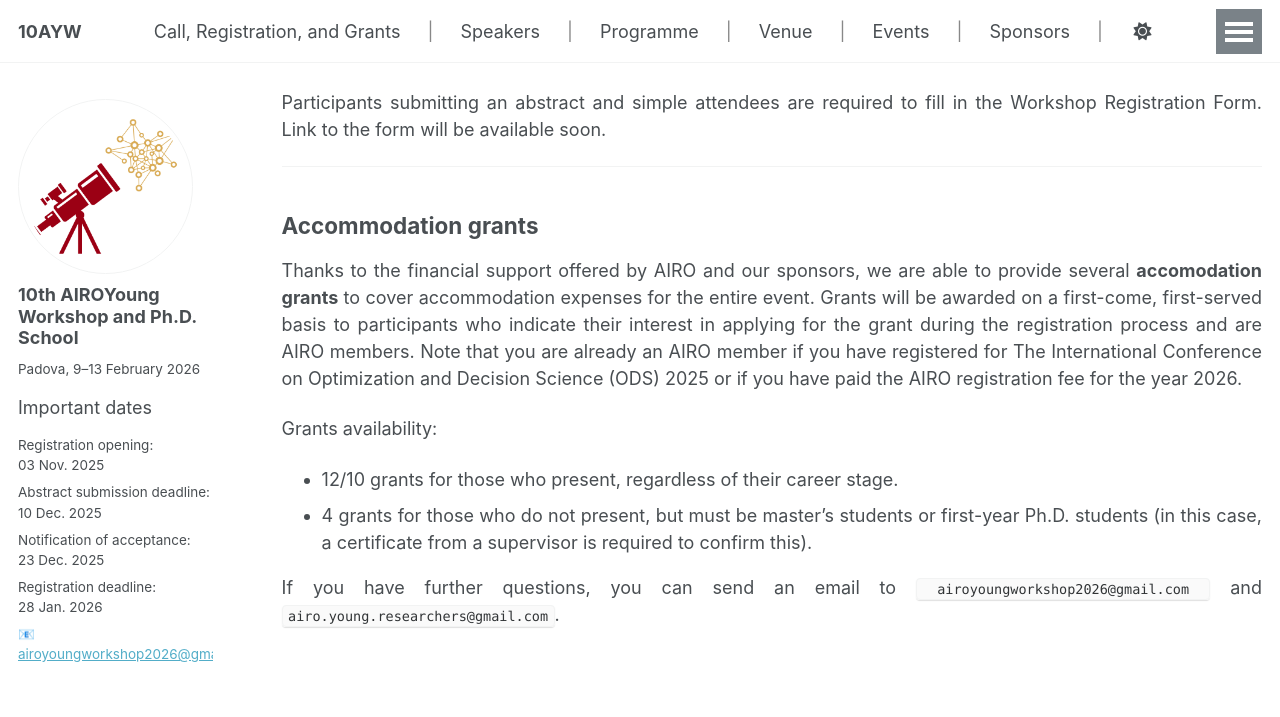
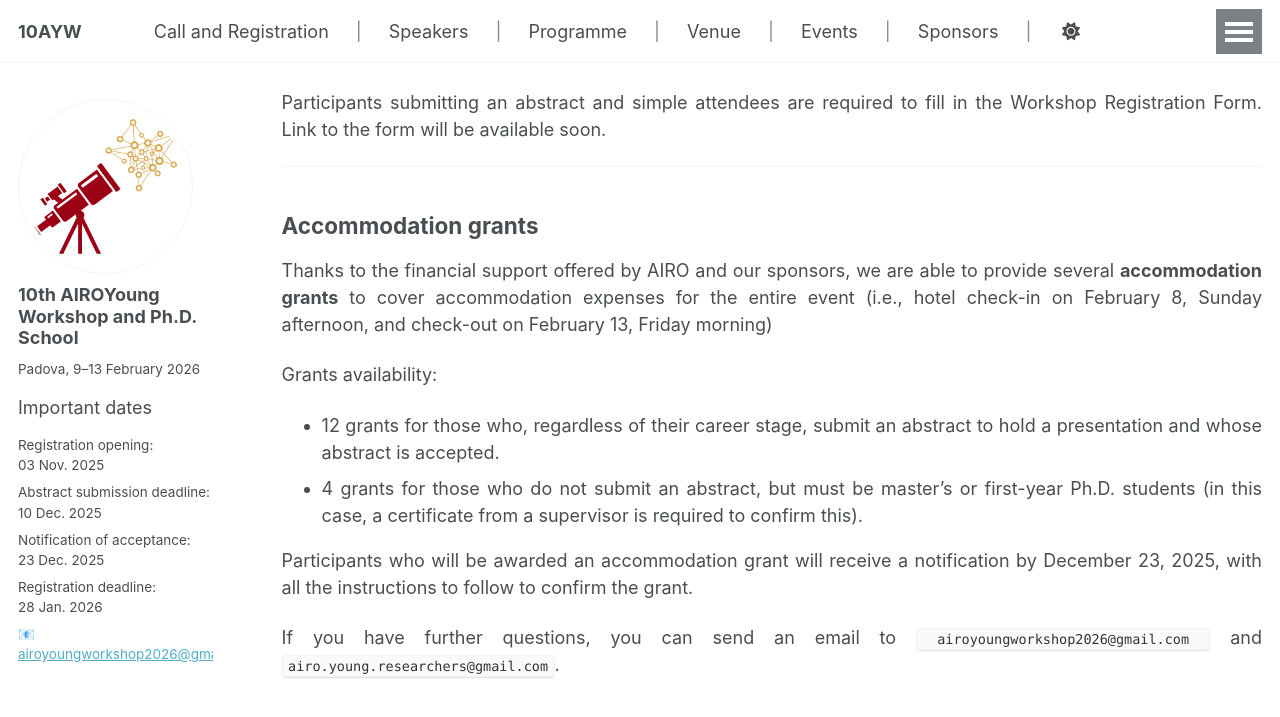
Before and after one commit to ayw2026/ayw2026.github.io, a Jekyll site: the page built from _pages/info.md, in a window 1280 px wide and 900 px high, scrolled down 630 px. Shown: the top 717 px of the window. Built offline with Jekyll 4.4.1, drawn with Linux system fonts in a browser that asks for light colours; a script that is not in the unit is left out; some of the changed text lies outside the part shown.

Commit message:
fix typos, renamed info page

```diff
--- a/_data/navigation.yml
+++ b/_data/navigation.yml
@@ -8,7 +8,7 @@
 #      Markdown formatted page while the second is generated using JSON.
 
 main:
-  - title: "Call, Registration, and Grants"
+  - title: "Call and Registration"
     url: /info/
 
   - title: "Speakers"
--- a/_pages/info.md
+++ b/_pages/info.md
@@ -1,6 +1,6 @@
 ---
 layout: archive
-title: "Call, Registration, and Grants"
+title: "Call and Registration"
 permalink: /info/
 author_profile: true
 ---
@@ -26,11 +26,13 @@
 
 ## Accommodation grants
 
-Thanks to the financial support offered by AIRO and our sponsors, we are able to provide several **accomodation grants** to cover accommodation expenses for the entire event. Grants will be awarded on a first-come, first-served basis to participants who indicate their interest in applying for the grant during the registration process and are AIRO members. Note that you are already an AIRO member if you have registered for The International Conference on Optimization and Decision Science (ODS) 2025 or if you have paid the AIRO registration fee for the year 2026.
+Thanks to the financial support offered by AIRO and our sponsors, we are able to provide several **accommodation grants** to cover accommodation expenses for the entire event (i.e., hotel check-in on February 8, Sunday afternoon, and check-out on February 13, Friday morning)
 
 Grants availability:
 
-- 12/10 grants for those who present, regardless of their career stage.
-- 4 grants for those who do not present, but must be master’s students or first-year Ph.D. students (in this case, a certificate from a supervisor is required to confirm this).
+- 12 grants for those who, regardless of their career stage, submit an abstract to hold a presentation and whose abstract is accepted.
+- 4 grants for those who do not submit an abstract, but must be master’s or first-year Ph.D. students (in this case, a certificate from a supervisor is required to confirm this).
+
+Participants who will be awarded an accommodation grant will receive a notification by December 23, 2025, with all the instructions to follow to confirm the grant.
 
 If you have further questions, you can send an email to `airoyoungworkshop2026@gmail.com` and `airo.young.researchers@gmail.com`.
```
